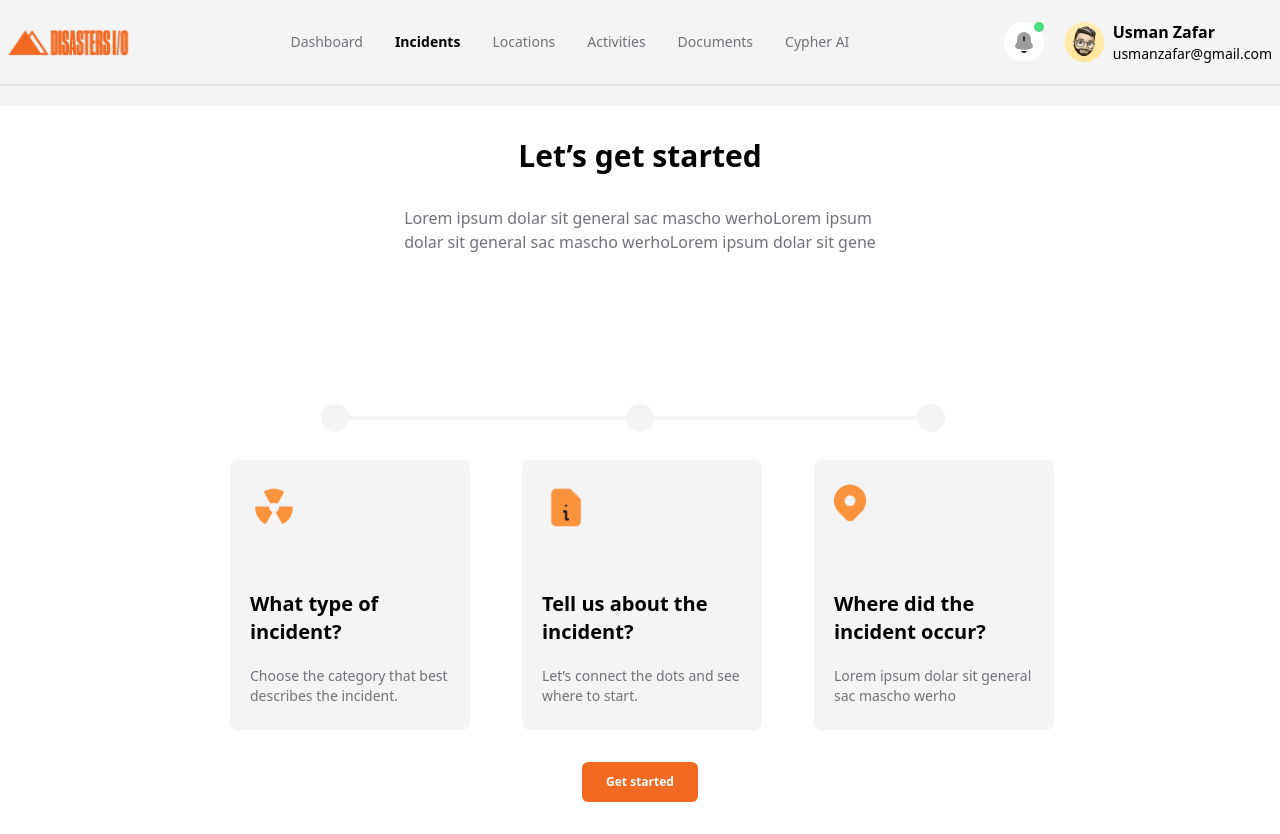
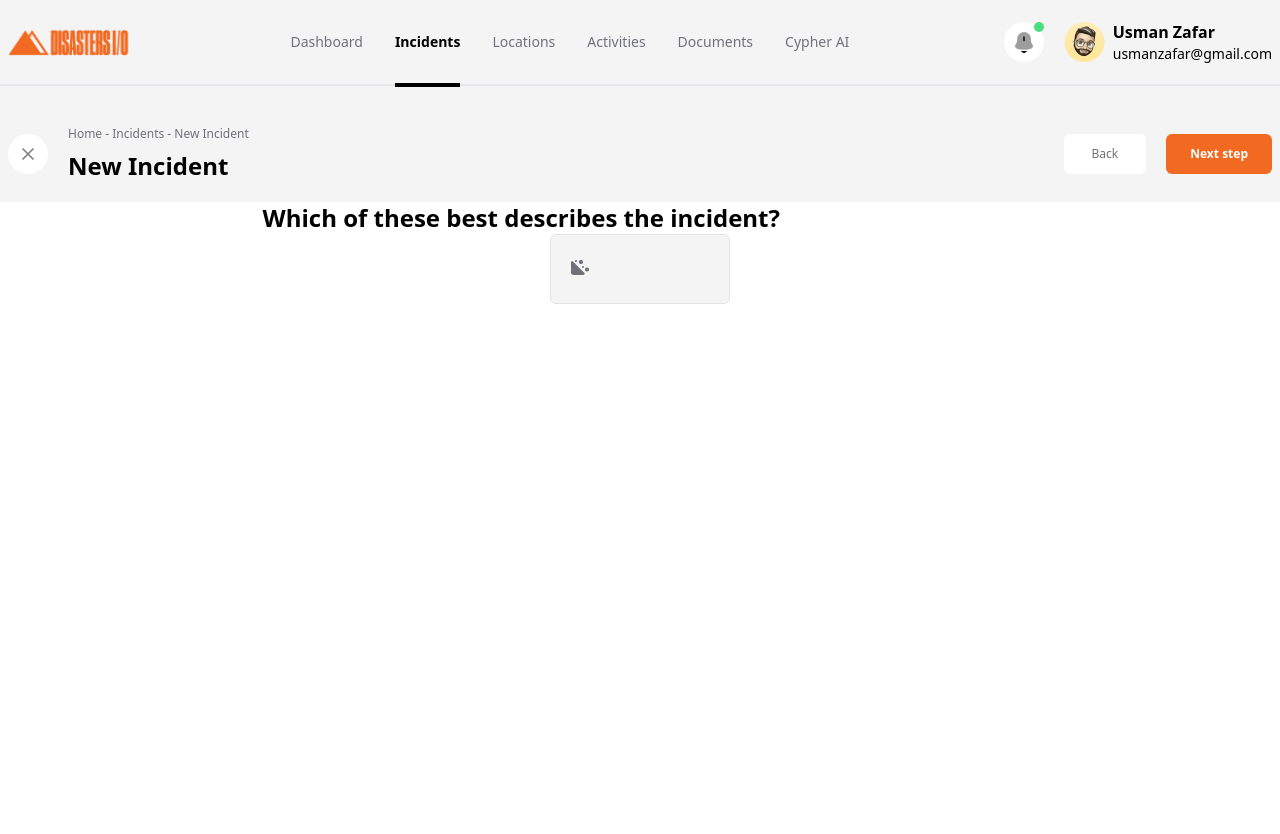
Before and after one commit to Hamim-1/React-Assignment-1, a React (Vite) app: page /incidents/step2 in a window 1280 px wide. After the commit the page ends 800 px from the top, so only its background shows below. Built offline with nearby package versions, Linux system fonts and the light colour scheme.

Commit message:
IncidentsNavbar Finished

```diff
--- a/package.json
+++ b/package.json
@@ -10,6 +10,10 @@
     "preview": "vite preview"
   },
   "dependencies": {
+    "@fortawesome/free-brands-svg-icons": "^6.6.0",
+    "@fortawesome/free-solid-svg-icons": "^6.6.0",
+    "@fortawesome/react-fontawesome": "^0.2.2",
+    "font-awesome": "^4.7.0",
     "react": "^18.3.1",
     "react-dom": "^18.3.1",
     "react-router-dom": "^6.27.0"
--- a/src/App.jsx
+++ b/src/App.jsx
@@ -1,7 +1,8 @@
-import { BrowserRouter } from "react-router-dom"
+import { BrowserRouter, Navigate, Route, Routes } from "react-router-dom"
 import Navbar from "./components/shared/Navbar"
 import Dashboard from "./components/dashboard/Dashboard"
-import Incidents from "./components/Incidents/Incidents"
+import NewIncidentsStep1 from "./components/Incidents/NewIncidentsStep1"
+import NewIncidentStep2 from './components/Incidents/NewIncidentStep2';
 
 
 function App() {
@@ -9,8 +10,14 @@ function App() {
   return (
     <BrowserRouter>
       <Navbar />
-      {/* <Dashboard /> */}
-      <Incidents />
+      <Routes>
+        <Route path="/" element={<Navigate to="/dashboard" />} />
+        <Route path="/dashboard" element={<Dashboard />} />
+        <Route path="/incidents" element={<Dashboard />} />
+        <Route path="incidents/step1" element={<NewIncidentsStep1 />} />
+
+        <Route path="incidents/step2" element={<NewIncidentStep2 />} />
+      </Routes>
     </BrowserRouter>
   )
 }
--- /dev/null
+++ b/src/components/Incidents/NewIncidentStep2.jsx
@@ -0,0 +1,44 @@
+import { FontAwesomeIcon } from '@fortawesome/react-fontawesome';
+import { faCloudRain, faHillRockslide, faHouse, faSnowflake, faSunPlantWilt } from '@fortawesome/free-solid-svg-icons';
+
+
+const NewIncidentStep2 = () => {
+    const icons = [
+        { icon: faHillRockslide, label: 'Avalanche' },
+        { icon: faHillRockslide, label: 'Biological' },
+        { icon: faCloudRain, label: 'Blizzard' },
+        { icon: faSnowflake, label: 'Cold/Freezing' },
+        { icon: faSunPlantWilt, label: 'Drought' },
+        { icon: faHillRockslide, label: 'Earthquake' },
+        { icon: faHillRockslide, label: 'Avalanche' },
+        { icon: faHillRockslide, label: 'Avalanche' },
+        { icon: faHillRockslide, label: 'Avalanche' },
+        { icon: faHillRockslide, label: 'Avalanche' },
+        { icon: faHillRockslide, label: 'Avalanche' },
+        { icon: faHillRockslide, label: 'Avalanche' },
+        { icon: faHillRockslide, label: 'Avalanche' },
+        { icon: faHillRockslide, label: 'Avalanche' },
+        { icon: faHillRockslide, label: 'Avalanche' },
+        { icon: faHillRockslide, label: 'Avalanche' },
+    ];
+    return (
+        <div className='max-w-[755px] mx-auto'>
+
+            <h2 className='text-2xl font-bold'>Which of these best describes the incident?</h2>
+
+            <div className='flex flex-wrap justify-center items-center gap-[10px]'>
+
+                <div className='w-[180px] h-[70px] bg-background border border-[#E4E4E7] rounded-md flex space-x-3 p-5 text-secondary'>
+                    <div className='size-6'>
+                        <FontAwesomeIcon icon={icons[0].icon} />
+                    </div>
+                    <p className='text-sm'></p>
+                </div>
+
+            </div>
+
+        </div>
+    );
+};
+
+export default NewIncidentStep2;
--- a/src/components/Incidents/Incidents.jsx
+++ b/src/components/Incidents/NewIncidentsStep1.jsx
@@ -1,7 +1,7 @@
 import React from 'react';
 import { Link } from 'react-router-dom';
 
-const Incidents = () => {
+const NewIncidentsStep1 = () => {
     const steps = [
         { heading: 'What type of incident?', datails: 'Choose the category that best describes the incident.' },
         { heading: 'Tell us about the incident?', datails: 'Let’s connect the dots and see where to start.' },
@@ -36,9 +36,9 @@ const Incidents = () => {
                 </div>
             </div>
 
-            <button className='primary-button w-fit mx-auto'> <Link to='/newIncidents-step-1'>Get started</Link> </button>
+            <button className='primary-button w-fit mx-auto'> <Link to='/incidents/step2'>Get started</Link> </button>
         </div>
     );
 };
 
-export default Incidents;
+export default NewIncidentsStep1;
--- a/src/components/shared/IncidentNavbar.jsx
+++ b/src/components/shared/IncidentNavbar.jsx
@@ -1,9 +1,43 @@
-import React from 'react';
+import React, { useState, useEffect } from 'react';
+import { useLocation, Link } from 'react-router-dom';
+import { IconX } from '../Icons';
 
 const IncidentNavbar = () => {
+    const [currentPath, setCurrentPath] = useState('/dashboard');
+    const location = useLocation();
+    let renderedContent;
+    useEffect(() => {
+        setCurrentPath(location.pathname);
+
+    }, [location.pathname])
     return (
-        <>
-        </>
+        <div className='container flex flex-col sm:flex-row space-y-5 sm:space-y-0 justify-between items-center'>
+
+            <div className='flex space-x-5 items-center'>
+
+
+
+                <div className='flex justify-center items-center bg-white size-10 rounded-full'>
+                    <IconX size={20} color='gray' />
+                </div>
+
+                <div className='flex flex-col items-center sm:items-start space-y-2'>
+                    <p className='text-secondary text-xs'>
+                        Home - Incidents - New Incident
+                    </p>
+                    <h2 className='text-2xl font-bold'>
+                        New Incident
+                    </h2>
+                </div>
+            </div>
+
+            <div className='flex space-x-2 sm:space-x-5 text-xs text-secondary'>
+                <button className="bg-white border-[#FAFAFA] rounded-md py-3 px-3 xs:px-7">Back</button>
+
+                <button className="primary-button">Next step</button>
+            </div>
+
+        </div>
     );
 };
 
--- a/src/components/shared/MainNavbar.jsx
+++ b/src/components/shared/MainNavbar.jsx
@@ -3,8 +3,12 @@ import { NavLink, useLocation } from 'react-router-dom';
 const MainNavbar = () => {
     const location = useLocation();
     const [isMobile, setIsmobile] = useState(false);
+    const isActivePath = (itemPath) => {
+        return location.pathname === itemPath || location.pathname.startsWith(itemPath);
+    };
+
     const navItems = [
-        { name: 'Dashboard', path: '/' },
+        { name: 'Dashboard', path: '/dashboard' },
         { name: 'Incidents', path: '/incidents' },
         { name: 'Locations', path: '/locations' },
         { name: 'Activities', path: '/activities' },
@@ -23,13 +27,13 @@ const MainNavbar = () => {
                             <NavLink
                                 to={item.path}
                                 className={({ isActive }) =>
-                                    isActive ? 'font-bold text-black' : 'text-secondary'
+                                    isActive || isActivePath(item.path) ? 'font-bold text-black' : 'text-secondary'
                                 }
                             >
                                 {item.name}
                             </NavLink>
                             {/* Conditional Underline */}
-                            <p className={`absolute left-0 -bottom-[35px] w-full h-1 ${item.path === window.location.pathname ? 'bg-black' : 'bg-transparent'} transition-all duration-300`} />
+                            <p className={`absolute left-0 -bottom-[35px] w-full h-1 ${window.location.pathname.startsWith(item.path) ? 'bg-black' : 'bg-transparent'} transition-all duration-300`} />
                         </div>
                     ))}
                 </nav>
--- a/src/components/shared/Navbar.jsx
+++ b/src/components/shared/Navbar.jsx
@@ -16,11 +16,11 @@ const Navbar = () => {
             <MainNavbar />
 
             {
-                currentPath === '/' || currentPath === '/incidents'
+                currentPath === '/dashboard' || currentPath === '/incidents'
                     ?
                     <SecondaryNavbar />
-                    :
-                    <IncidentNavbar />
+                    : currentPath.startsWith('/incidents') &&
+                    < IncidentNavbar />
             }
         </div>
     );
--- a/src/components/shared/SecondaryNavbar.jsx
+++ b/src/components/shared/SecondaryNavbar.jsx
@@ -1,9 +1,9 @@
 import React, { useEffect, useState } from 'react';
-import { useLocation } from 'react-router-dom';
+import { useLocation, Link } from 'react-router-dom';
 import { IconPlus, IconSearch } from '../Icons';
 
 const SecondaryNavbar = () => {
-    const [currentPath, setCurrentPath] = useState('/');
+    const [currentPath, setCurrentPath] = useState('/dashboard');
     const location = useLocation();
     let renderedContent;
     useEffect(() => {
@@ -15,7 +15,7 @@ const SecondaryNavbar = () => {
             <div className='flex flex-col items-center sm:items-start space-y-2'>
                 {renderedContent}
                 <p className='text-secondary text-xs'>
-                    {currentPath === '/'
+                    {currentPath === '/dashboard'
                         ?
                         'Welcome back'
                         :
@@ -23,7 +23,7 @@ const SecondaryNavbar = () => {
                     }
                 </p>
                 <h2 className='text-2xl font-bold'>
-                    {currentPath === '/'
+                    {currentPath === '/dashboard'
                         ?
                         'Dashboard'
                         :
@@ -40,9 +40,9 @@ const SecondaryNavbar = () => {
                 <button className="bg-white border-[#FAFAFA] rounded-md py-3 px-3 xs:px-7">Sort By: Date modified</button>
 
                 {
-                    currentPath === '/' ?
+                    currentPath === '/dashboard' ?
                         <button className="primary-button">Cypher AI</button> :
-                        <button className="primary-button flex items-center space-x-2"> <IconPlus size={16} />  <span>New Incident</span> </button>
+                        <button className="primary-button flex items-center space-x-2"> <IconPlus size={16} />  <Link to={'incidents/step1'}>New Incident</Link> </button>
                 }
             </div>
 
```
Also changed, not shown: 1 other file (tests, documents, lock files or other folders).
